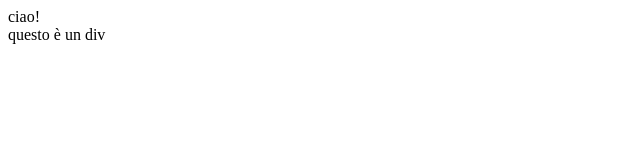
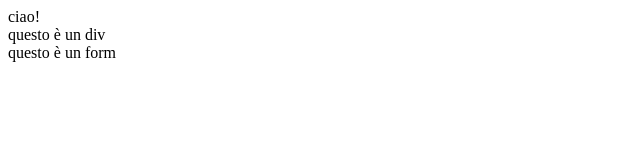
Before and after one commit to carlacupani/gitProgetto, a plain HTML site: page index.html in a window 1280 px wide. Shown: the whole page, without its empty margins (0-640 px from the left). Drawn offline with Linux system fonts and the light colour scheme.

Commit message:
nuovo html: index

```diff
--- a/index.html
+++ b/index.html
@@ -4,5 +4,8 @@
         <div>
             questo è un div
         </div>
+        <form action="#">
+            questo è un form
+        </form>
     </body>
 </html>
```
